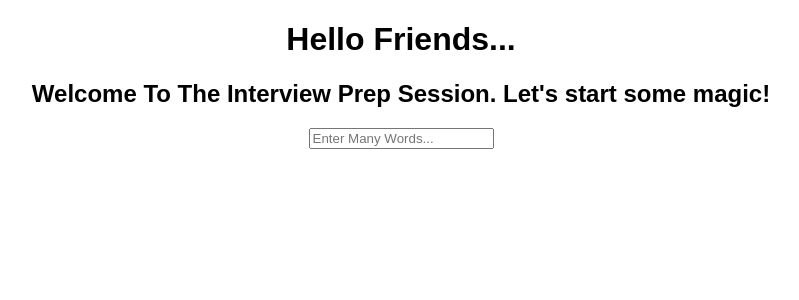
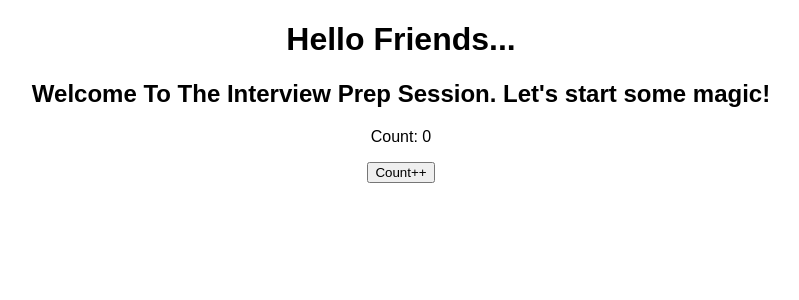
Before and after one commit to DebarunMitra/PlayWithReactHook, a React (Create React App) app in the folder react-inteview-prep/: page / in a window 1280 px wide. Shown: the top 300 px of the page, without its empty margins (239-1038 px from the left). Built offline with nearby package versions, Linux system fonts and the light colour scheme.

Commit message:
Counter added

```diff
--- a/react-inteview-prep/src/App.js
+++ b/react-inteview-prep/src/App.js
@@ -3,6 +3,7 @@ import './App.css';
 import ReadAPIwithPagination from './Components/ReadAPIwithPagination';
 import InfiniteScroll from './Components/InfiniteScrollImplementation/InfiniteScroll';
 import PrintWithInterval from './Components/PrintWithInterval';
+import MainCounter from './Components/Counter/MainCounter';
 
 function App() {
   return (
@@ -11,7 +12,8 @@ function App() {
       <h2>Welcome To The Interview Prep Session. Let's start some magic!</h2>
       {/* <ReadAPIwithPagination /> */}
       {/* <InfiniteScroll /> */}
-      <PrintWithInterval />
+      {/* <PrintWithInterval /> */}
+      <MainCounter />
     </div>
   );
 }
--- /dev/null
+++ b/react-inteview-prep/src/Components/Counter/CounterButton.js
@@ -0,0 +1,11 @@
+import React from 'react'
+
+function CounterButton({counterValue, handleCounter}) {
+  return (
+    <div>
+        <button onClick={()=>handleCounter()}>Count++</button>
+    </div>
+  )
+}
+
+export default CounterButton
--- /dev/null
+++ b/react-inteview-prep/src/Components/Counter/CounterDisplay.js
@@ -0,0 +1,11 @@
+import React from 'react'
+
+function CounterDisplay({counter}) {
+  return (
+    <div>
+        <p>Count: {counter}</p>
+    </div>
+  )
+}
+
+export default CounterDisplay
--- /dev/null
+++ b/react-inteview-prep/src/Components/Counter/MainCounter.js
@@ -0,0 +1,19 @@
+import React, {useState} from 'react'
+import CounterButton from './CounterButton'
+import CounterDisplay from './CounterDisplay'
+
+function MainCounter() {
+    const [count, setCount] = useState(0);
+
+    const handleCount = ()=>{
+        setCount((prevCount)=> prevCount+1);
+    }
+  return (
+    <div>
+        <CounterDisplay counter={count} />
+        <CounterButton counter={count} handleCounter={handleCount} />
+    </div>
+  )
+}
+
+export default MainCounter
```
